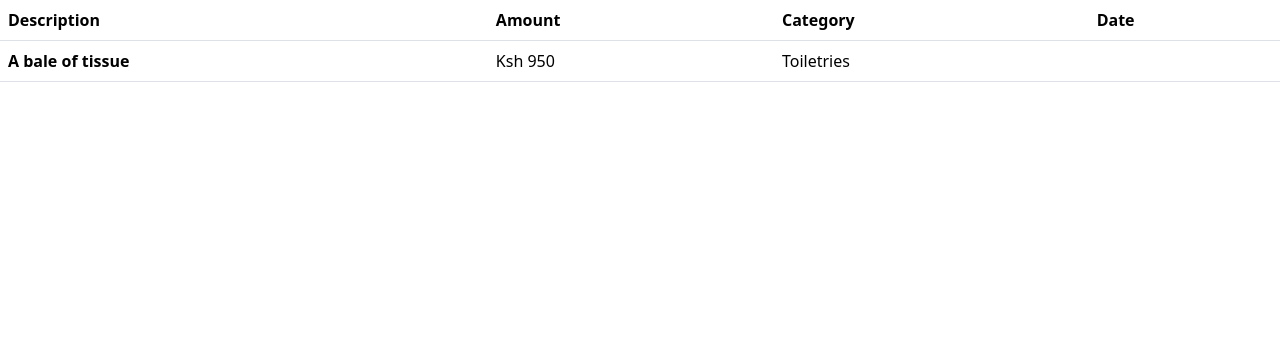
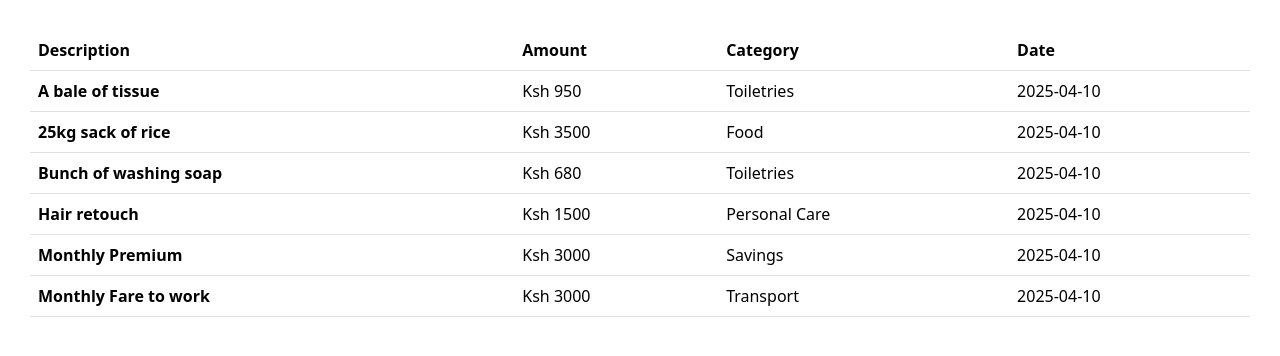
Before and after one commit to Ogendo-star/Expense-Tracker, a React (Vite) app: page / in a window 1280 px wide. Shown: the top 356 px of the page. Built offline with nearby package versions, Linux system fonts and the light colour scheme.

Commit message:
feat:add info to expenselist and app.jsx

```diff
--- a/src/App.jsx
+++ b/src/App.jsx
@@ -4,20 +4,20 @@ import ExpenseList from './components/ExpenseList'
 
 function App() {
 
-  const [expense, setExpenses] = useState([
-    {id:1, description:"A bale of tissue", Amount: 950,  category:"Toiletries", Date},
-    {id:2, description:"25kg sack of rice", Amount: 3500, category:"Food", Date},
-    {id:3, description:"Bunch of washing soap", Amount: 680, category:"Toiletries", Date},
-    {id:4, description:"Hair retouch", Amount:1500, category:"Personal Care", Date},
-    {id:5, description:"Monthly Premium", Amount:3000, category:"Savings", Date},
-    {id:6, description:"Monthly Fare to work", Amount:3000, category:"Transport", Date},
+  const [expenses, setExpenses] = useState([
+    {id:1, description:"A bale of tissue", amount: 950,  category:"Toiletries", date:"2025-04-10"},
+    {id:2, description:"25kg sack of rice", amount: 3500, category:"Food", date:"2025-04-10"},
+    {id:3, description:"Bunch of washing soap", amount: 680, category:"Toiletries", date:"2025-04-10"},
+    {id:4, description:"Hair retouch", amount:1500, category:"Personal Care", date:"2025-04-10"},
+    {id:5, description:"Monthly Premium", amount:3000, category:"Savings", date:"2025-04-10"},
+    {id:6, description:"Monthly Fare to work", amount:3000, category:"Transport", date:"2025-04-10"}
   ]);
 
   return (
     <>
-      <ExpenseList/>
+      <ExpenseList items = {expenses}/>
     </>
-  )
+  );
 }
 
 export default App
--- a/src/components/ExpenseList.jsx
+++ b/src/components/ExpenseList.jsx
@@ -1,7 +1,8 @@
 import React from 'react'
 
-const ExpenseList = () => {
+const ExpenseList = ({items}) => {
   return (
+
     <table className ="table">
     <thead>
       <tr>
@@ -11,14 +12,17 @@ const ExpenseList = () => {
         <th scope="col">Date</th>
       </tr>
     </thead>
+ <tbody>
 
-    <tbody>
-      <tr>
-        <th>A bale of tissue</th>
-        <td> Ksh 950</td>
-        <td>Toiletries</td>
-        <td>{ClipboardItem.date}</td>
-      </tr>
+ {items.map((item) => (
+  <tr key={item.id}>
+    <th>{item.description}</th>
+    <td>Ksh {item.amount}</td>
+    <td>{item.category}</td>
+    <td>{item.date}</td>
+  </tr>
+))}
+
     </tbody>
 
   </table>
--- a/src/index.css
+++ b/src/index.css
@@ -0,0 +1,3 @@
+body{
+  padding: 30px;
+};
```
